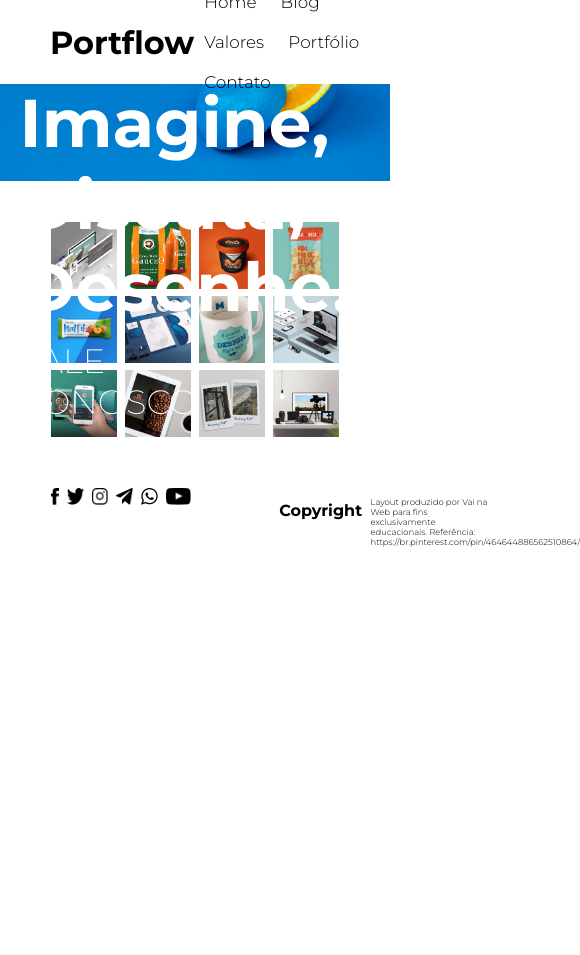
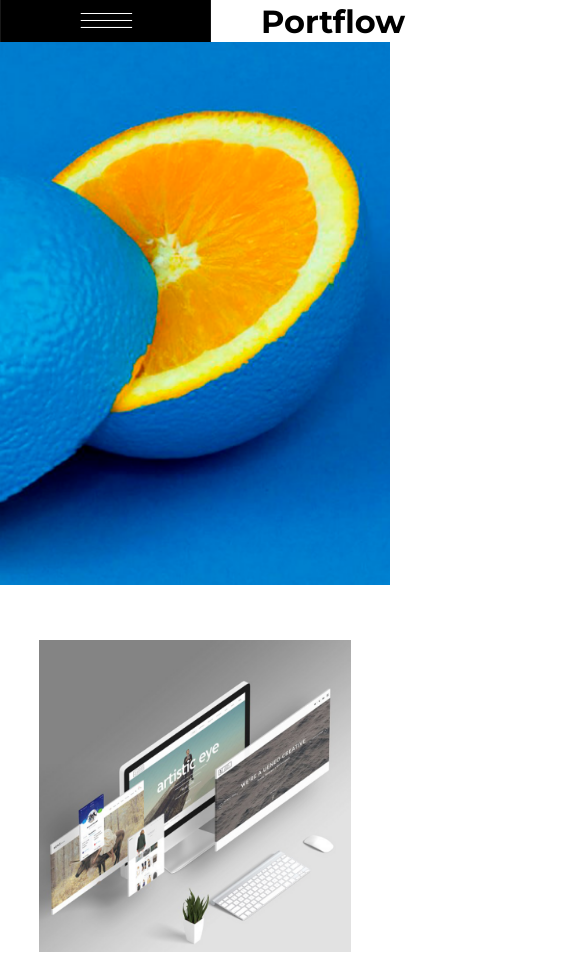
Before and after one commit to Gabicold/PortFlow, a plain HTML site: page index.html in a window 390 px wide. Shown: the top 955 px of the page, 580 px wide, since content can reach past the window. Before the commit the page ends 844 px from the top, so only its background shows below. Drawn offline with Linux system fonts and the light colour scheme.

Commit message:
provavelmente ultima

```diff
--- a/index.css
+++ b/index.css
@@ -15,6 +15,16 @@
     align-items: center;
     position:fixed;
     z-index: 10;
+}
+.hamburguer{
+    display:none;
+
+}
+.hi{
+    width: 20vh;
+    height: 10vh;
+    margin:0;
+    padding: 0px;
 }
 .pf{
     margin-left: 50px;
@@ -81,7 +91,8 @@ main{
 }
 .img_main{
     justify-content: center;
-    margin-top: -50%;
+    position: absolute;
+    margin-top: 55%;
     margin-bottom:10vw;
     display: flex;
     flex-wrap: wrap;
@@ -89,7 +100,7 @@ main{
     width: 80vw;
 }footer{
     display: flex;
-    margin-top: 15px;
+    margin-top: 5vw;
     height:10vh;
     width:100%;
     background-color: rgb(255, 255, 255);
@@ -125,3 +136,106 @@ main{
     margin-left: 1vh;
     font-size: 1vh;
 }
+.buttom{
+    display:none;
+}
+@media (max-width: 640px){
+
+    .container{
+        height: 5vh;
+
+    }
+    .hamburguer{
+        display:flex;
+        height: 5vh;
+        width: 25vh;
+    }
+    .hi{
+
+        height: 5vh;
+        width: 30vh;
+    }
+    .pf{
+      margin-right: 50vw;
+    }
+    li{
+        display:none;
+    }
+    /*Main*/
+   .bo{
+    display:none;
+   }
+   .bo_corte{
+    background-image: url(midia/laranja\ azul\ recorte.png);
+    background-repeat: no-repeat;
+    background-size: 100%;
+    width:100% ;
+    height: 150vw;
+    display:flex;
+}
+    .img_main{
+        margin-top: 160vw;
+            width: 10vw;
+    }
+    img{
+        margin:4vw;
+        height: 80vw ;
+        width: 80vw ;
+    }
+    /*Footer*/
+    .img_footer{
+        display: flex;
+        margin-top: 1065vw;
+        margin-left: 12.5vw;
+        width: max-content;
+        height:max-content;
+        background-color: cyan;
+
+    }
+    .Social-f{
+        height: 3vh;
+        width: 1.5vh;
+    }
+    .Social{
+        height: 3vh;
+        width: 3vh;
+    }
+    .Social-y{
+        height: 3vh;
+        width: 4.5vh;
+    }
+    .p_footer{
+        font-family: "Montserrat";
+        font-weight: bold;
+        font-size: 5vw;
+        position:absolute;
+        margin-left: 12vw;
+        margin-top: 1080vw;
+    }
+    .descriçao{
+        width: 30vw;
+        height: 4vh;
+        position:absolute;
+        margin-top: 1087vw;
+        margin-left: 12vw;
+        font-size: 10px;
+    }
+    .buttom{
+        background-color: gray;
+        display:inline;
+        position: absolute;
+        align-items: center;
+        margin-left: 70vw;
+        margin-top: 1087vw;
+        width: 15vw;
+        height: 8vw;
+    }
+    .Topo{
+        position:absolute;
+        font-family: "Montserrat";
+        font-weight: bold;
+        margin-left: 3.5vw;
+        margin-top: 2.5vw;
+
+    }
+}
--- a/index.html
+++ b/index.html
@@ -11,7 +11,7 @@
 <body>
     <header>
         <div class="container">
-
+            <div class="hamburguer"><img class="hi";  src="midia/Haburguer/Hamburguer.png" alt=""></div>
             <div class="pf"><h1>Portflow</h1></div>
             <div class="ul_d">
                 <nav>
@@ -31,10 +31,14 @@
 
     </header>
     <main>
-        <div class="test"></div>
+
         <div class="bo">
                 <h2>Imagine, Discuta, Desenhe.</h2>
             <p class="Texto_bo"> FALE CONOSCO</p>
+
+        </div>
+        <div class="bo_corte">
+
         </div>
         <div class="img_main">
             <img src="./midia/Grande/mokup telas@2x.png" alt="">
@@ -65,6 +69,9 @@
             <p class="p_footer">Copyright</p>
             <p class="descriçao">Layout produzido por Vai na Web para fins exclusivamente educacionais. Referência: https://br.pinterest.com/pin/464644886562510864/</p>
         </div>
+        <div class="buttom"><a href="#">
+            <p class="Topo">Topo</p>
+        </a></div>
     </footer>
 </body>
 </html>
```
Also changed, not shown: midia/Haburguer/Hamburguer.png (added), midia/laranja azul recorte.png (added).
